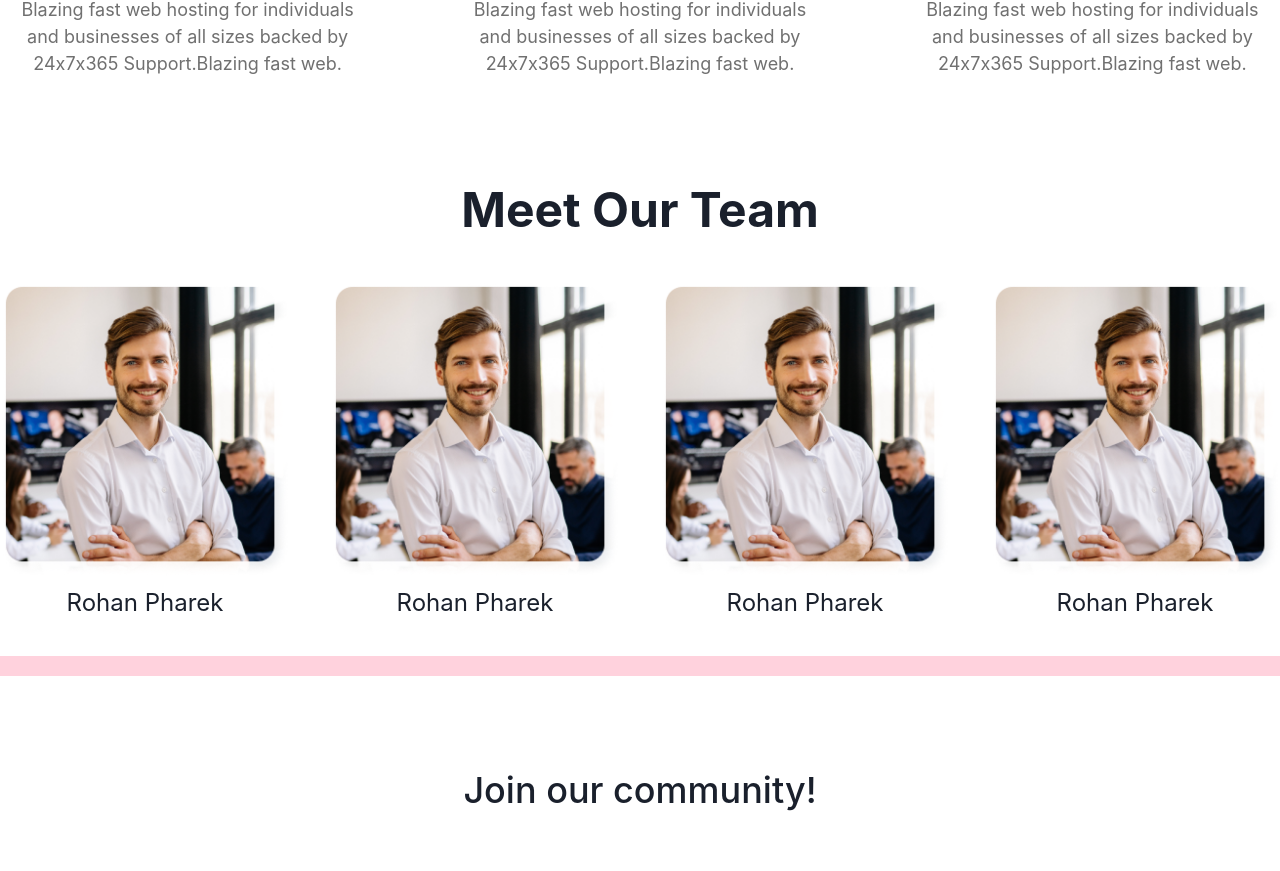
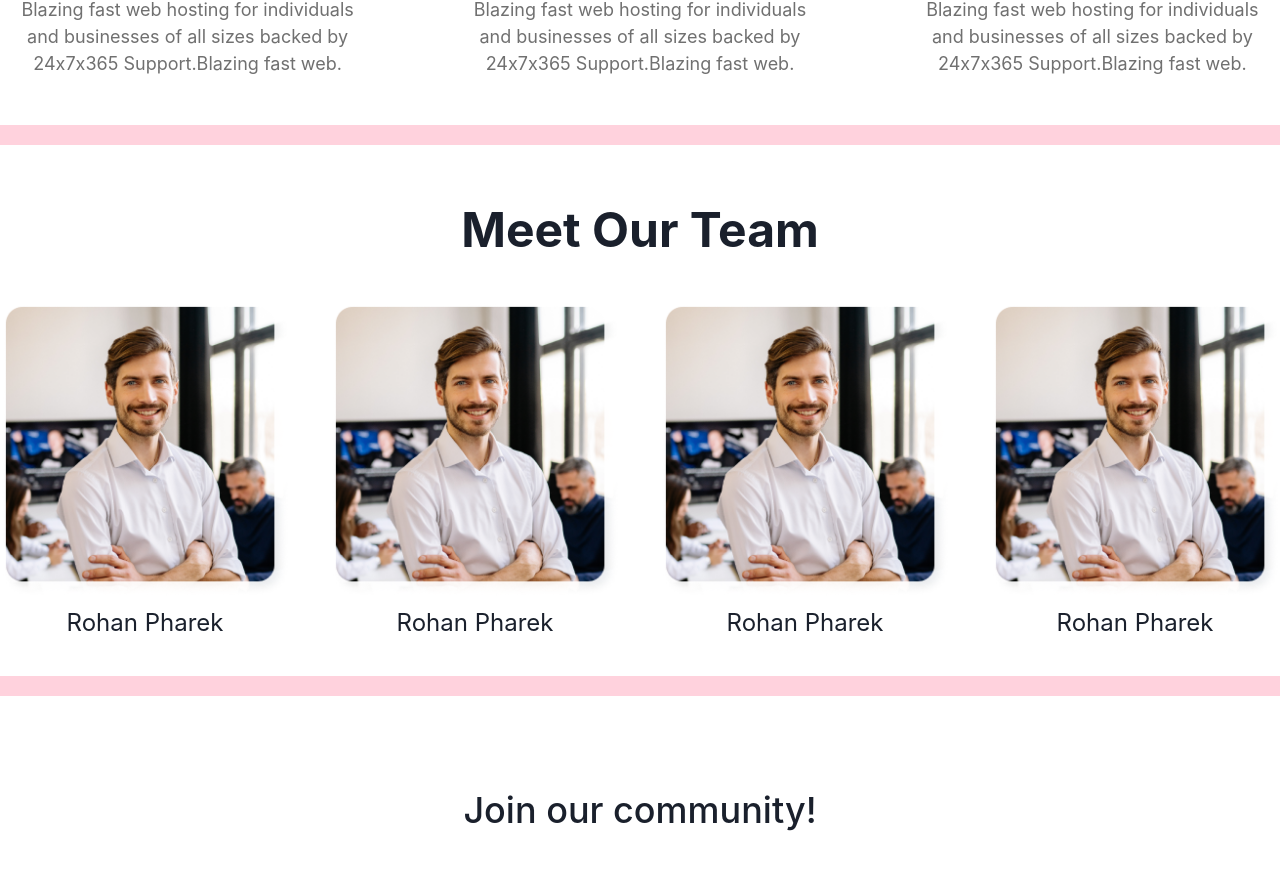
Before and after one commit to desaidhruv/grandSangeet, a React (Create React App) app: page / in a window 1280 px wide. Shown: the part 3299-4170 px from the top of the page. Built offline with nearby package versions, Linux system fonts and the light colour scheme.

Commit message:
Divider Added

```diff
--- a/src/components/sections/About.js
+++ b/src/components/sections/About.js
@@ -11,9 +11,12 @@ import {
 import origin from '../../assets/photos/origin.png';
 import mission from '../../assets/photos/mission.png';
 import vision from '../../assets/photos/Vision.png';
+import { Divider } from './Divider';
 
 function About() {
   return (
+    <>
+
     <VStack as={Center} h="800px">
       <Text fontSize="48px" fontWeight="medium">
         About Us
@@ -109,6 +112,8 @@ function About() {
         </VStack>
       </HStack>
     </VStack>
+      <Divider />
+    </>
   );
 }
 
```
